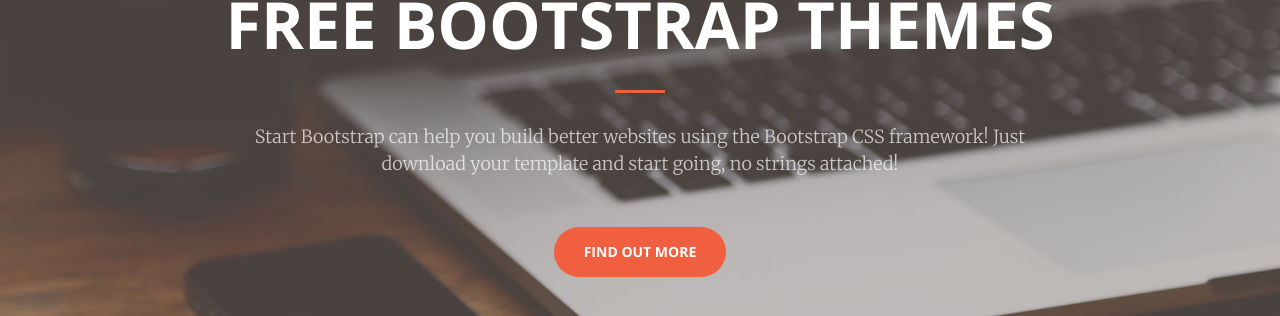
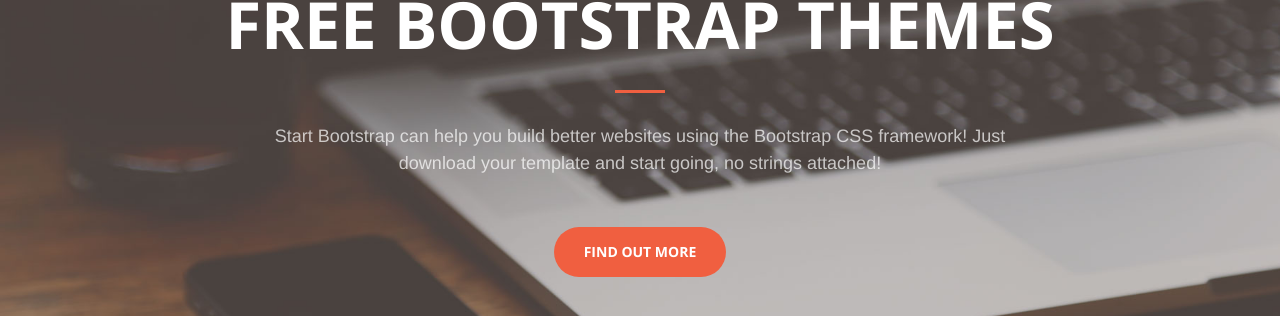
Before and after one commit to JeanBombeur45/Synth-Patrol, a Jekyll site: the page built from index.html, in a window 1280 px wide and 900 px high. Shown: the part 353-669 px from the top of the window. Built offline with Jekyll 4.4.1, drawn with Linux system fonts in a browser that asks for light colours.

Commit message:
Update head.html

```diff
--- a/_includes/head.html
+++ b/_includes/head.html
@@ -13,7 +13,7 @@
 
     <!-- Custom Fonts -->
     <link href='http://fonts.googleapis.com/css?family=Open+Sans:300italic,400italic,600italic,700italic,800italic,400,300,600,700,800' rel='stylesheet' type='text/css'>
-    <link href='http://fonts.googleapis.com/css?family=Merriweather:400,300,300italic,400italic,700,700italic,900,900italic' rel='stylesheet' type='text/css'>
+    <link href='http://fonts.googleapis.com/css?family=Merriweather+Sans:400,300,300italic,400italic,700,700italic,900,900italic' rel='stylesheet' type='text/css'>
     <link rel="stylesheet" href="font-awesome/css/font-awesome.min.css" type="text/css">
 
     <!-- Plugin CSS -->
```
